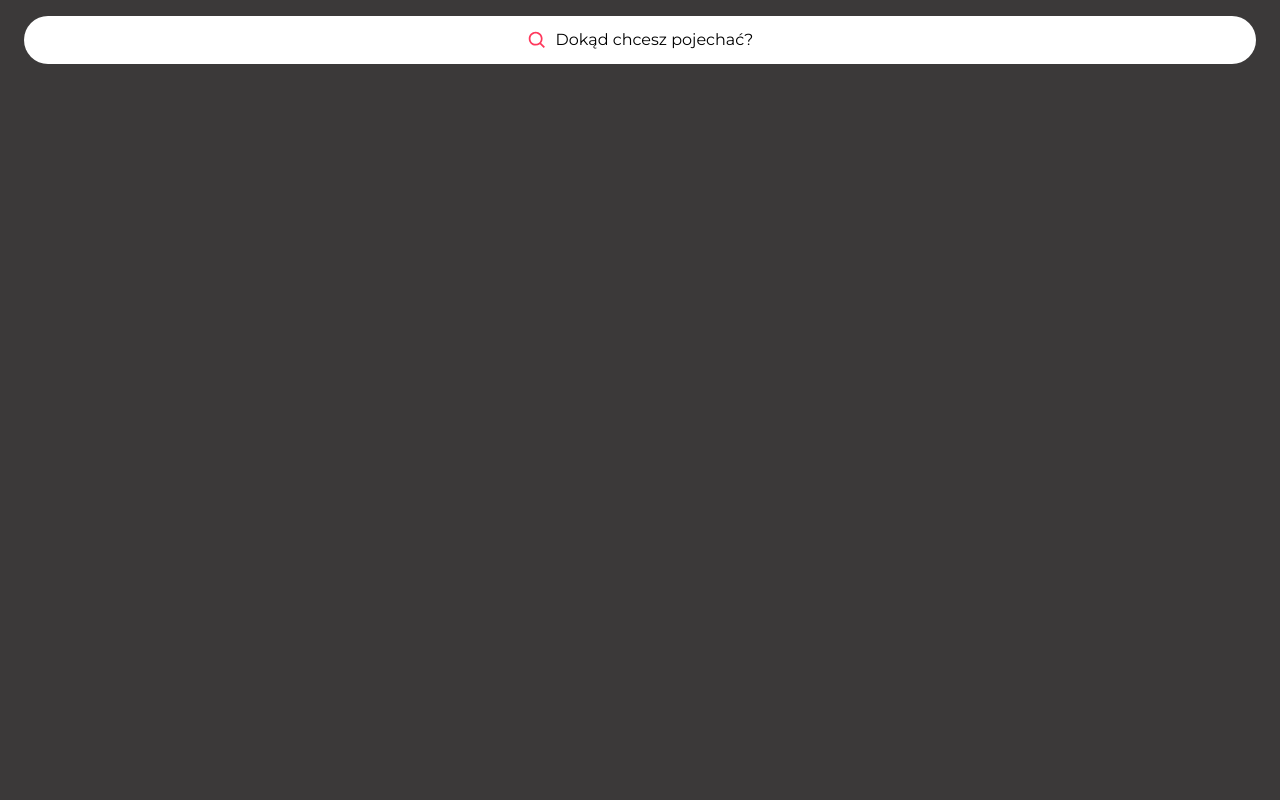
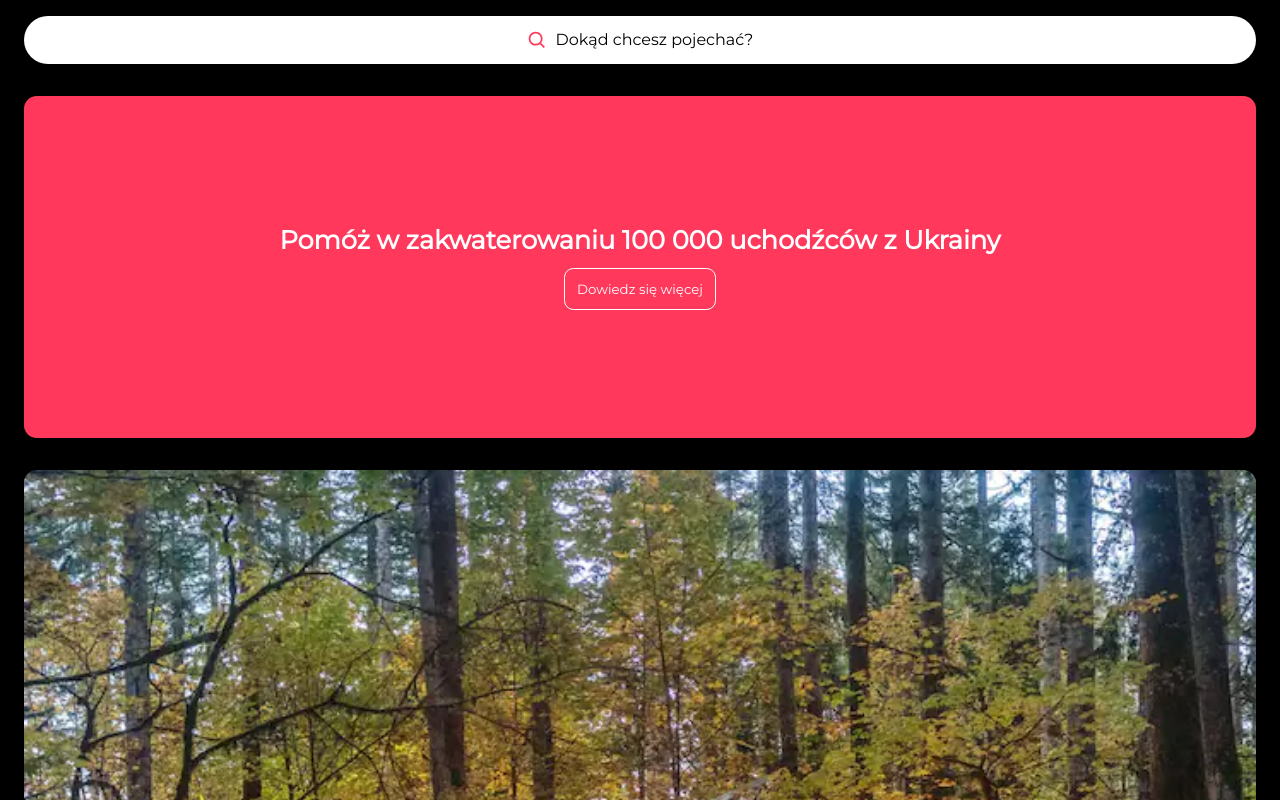
Before and after one commit to Mertinn/react-airbnb-clone, a React (Create React App) app: page / in a window 1280 px wide. Shown: the top 800 px of the page. Built offline with nearby package versions, Linux system fonts and the light colour scheme.

Commit message:
Styled two first cards on homepage

```diff
--- /dev/null
+++ b/src/components/ExploreCard/index.tsx
@@ -0,0 +1,18 @@
+import React from "react";
+import { ExploreCardContainer } from "./styles";
+
+interface IProps {
+  fill?: string;
+  image?: string;
+  children: React.ReactNode;
+}
+
+const ExploreCard = ({ image, fill, children }: IProps) => {
+  return (
+    <ExploreCardContainer fill={fill} image={image}>
+      {children}
+    </ExploreCardContainer>
+  );
+};
+
+export default ExploreCard;
--- /dev/null
+++ b/src/components/ExploreCard/styles.ts
@@ -0,0 +1,20 @@
+import styled from "styled-components";
+
+export const ExploreCardContainer = styled.div<{
+  fill?: string;
+  image?: string;
+}>`
+  display: flex;
+  align-items: center;
+  justify-content: center;
+  background: ${(props) => (props.image ? props.image : props.fill)};
+  color: white;
+  font-size: 0.8em;
+  border-radius: 1em;
+  overflow: hidden;
+  position: relative;
+
+  img {
+    width: 100%;
+  }
+`;
--- a/src/components/Navbar/styles.ts
+++ b/src/components/Navbar/styles.ts
@@ -6,6 +6,7 @@ export const NavbarContainer = styled.nav<{ isScrolled: boolean }>`
   top: 0;
   transition: background 0.5s;
   ${(props) => props.isScrolled && "background: white"};
+  z-index: 999;
 `;
 
 export const SearchbarContainer = styled.div`
--- a/src/components/globalStyles.ts
+++ b/src/components/globalStyles.ts
@@ -1,7 +1,51 @@
 import styled from "styled-components";
 
-export const DefaultPaddingContainer = styled.div<{ paddingTop?: boolean }>`
+export const DefaultPaddingContainer = styled.div`
   padding: 1rem 1.5rem 1rem 1.5rem;
 `;
 
-DefaultPaddingContainer.defaultProps = { paddingTop: true };
+export const TransparentButton = styled.button<{
+  baseColor: string;
+  transparentColor: string;
+}>`
+  border: 1px solid ${(props) => props.baseColor};
+  color: ${(props) => props.baseColor};
+  background: transparent;
+  transition: 500ms;
+  cursor: pointer;
+  padding: 0.9em;
+  border-radius: 0.7em;
+  &:hover {
+    background: ${(props) => props.baseColor};
+    color: ${(props) => props.transparentColor};
+  }
+`;
+
+export const ColorBackground = styled.div<{ color?: string }>`
+  background: ${(props) => props.color};
+`;
+
+ColorBackground.defaultProps = { color: "black" };
+
+export const HalfColorBackground = styled.div<{
+  topColor: string;
+  bottomColor: string;
+}>`
+  background: linear-gradient(
+    ${(props) => props.topColor} 0%,
+    ${(props) => props.topColor} 50%,
+    ${(props) => props.bottomColor} 50%,
+    ${(props) => props.bottomColor} 100%
+  );
+`;
+
+export const ClassicButton = styled.button`
+  padding: 1em 1.5em;
+  background: white;
+  color: #c6017e;
+  font-size: 1.1em;
+  border-radius: 2em;
+  border: none;
+  outline: none;
+  font-weight: bold;
+`;
--- a/src/views/Home/index.tsx
+++ b/src/views/Home/index.tsx
@@ -1,12 +1,51 @@
 import React from "react";
-import { DefaultPaddingContainer } from "../../components/globalStyles";
+import {
+  ClassicButton,
+  ColorBackground,
+  DefaultPaddingContainer,
+  HalfColorBackground,
+  TransparentButton,
+} from "../../components/globalStyles";
 import Navbar from "../../components/Navbar";
+import ExploreCard from "../../components/ExploreCard";
+import v from "../../components/variables";
+import { CardAbsoluteText, CardCenteredContainer } from "./styles";
+import CabinPhoto from "../../assets/forestCabin.webp";
 
 const Home = () => {
   return (
     <>
-      <Navbar />
-      <DefaultPaddingContainer></DefaultPaddingContainer>
+      <ColorBackground>
+        <Navbar />
+        <DefaultPaddingContainer>
+          <ExploreCard fill={v.primaryRed}>
+            <CardCenteredContainer>
+              <h1>
+                Pomóż w&nbsp;zakwaterowaniu 100&nbsp;000&nbsp;uchodźców
+                z&nbsp;Ukrainy
+              </h1>
+              <TransparentButton
+                transparentColor={v.primaryRed}
+                baseColor={"white"}
+              >
+                Dowiedz się więcej
+              </TransparentButton>
+            </CardCenteredContainer>
+          </ExploreCard>
+        </DefaultPaddingContainer>
+      </ColorBackground>
+
+      <HalfColorBackground topColor={"black"} bottomColor={"white"}>
+        <DefaultPaddingContainer>
+          <ExploreCard>
+            <img src={CabinPhoto} alt="Cabin in a forest" />
+            <CardAbsoluteText>
+              <h1>Zarezerwuj, jak poprowadzi Cię&nbsp;ciekawość</h1>
+              <ClassicButton>Elastyczne wyszukiwanie</ClassicButton>
+            </CardAbsoluteText>
+          </ExploreCard>
+        </DefaultPaddingContainer>
+      </HalfColorBackground>
     </>
   );
 };
--- /dev/null
+++ b/src/views/Home/styles.ts
@@ -0,0 +1,23 @@
+import styled from "styled-components";
+
+export const CardCenteredContainer = styled.div`
+  text-align: center;
+  display: flex;
+  flex-direction: column;
+  gap: 1em;
+  align-items: center;
+  padding: 10em 0;
+`;
+
+export const CardAbsoluteText = styled.div`
+  position: absolute;
+  width: 100%;
+  top: 10%;
+  bottom: 10%;
+  display: flex;
+  flex-direction: column;
+  justify-content: end;
+  text-align: center;
+  align-items: center;
+  gap: 2em;
+`;
```
Also changed, not shown: src/assets/forestCabin.webp (added).
